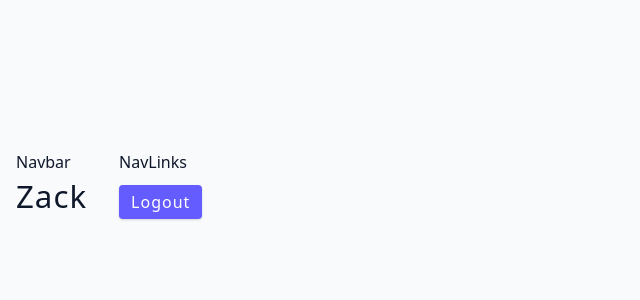
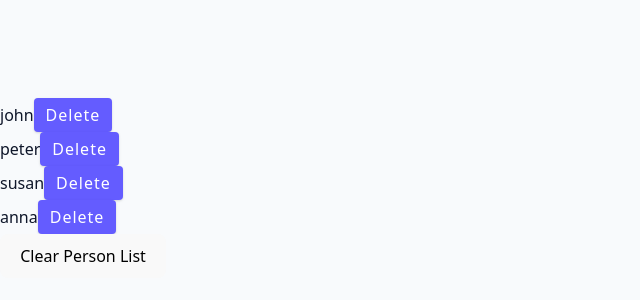
Before and after one commit to VaSu2003/useState-example, a React (Vite) app: page / in a window 1280 px wide. Shown: the part 212-512 px from the top of the page, without its empty margins (0-640 px from the left). Built offline with nearby package versions, Linux system fonts and the light colour scheme.

Commit message:
add a reset button functionality to the people's list

```diff
--- a/src/App.jsx
+++ b/src/App.jsx
@@ -16,10 +16,11 @@ import UseRefBasics from './UseRefBasics';
 import ToggleExample from './ToggleExample';
 import Navbar from './Navbar';
 import { useGlobalContext } from './Context';
+import ReducerBasics from './useReducer';
 
 function App() {
   const {user,setUser} = useGlobalContext()
-  console.log(user)
+
   return (
     <>
       {/* <h2>This is the list of people</h2> */}
@@ -38,7 +39,8 @@ function App() {
       {/* <ControlledInputs/> */}
       {/* <UseRefBasics/> */}
       {/* <ToggleExample/> */}
-      <Navbar/>
+      {/* <Navbar/> */}
+      <ReducerBasics/>
     </>
   )
 }
--- /dev/null
+++ b/src/useReducer.jsx
@@ -0,0 +1,38 @@
+import { useState } from "react";
+import {data} from './data.js'
+
+function ReducerBasics() {
+
+    const [people, setPeople] = useState(data);
+    function deletePerson(id){
+        setPeople(people.filter((person)=> person.id !== id))
+    }
+    function clearPerson(){
+        setPeople([])
+    }
+    return (
+        <>
+        {people.length === 0 ? <button onClick={()=>setPeople(data)}>Reset</button> : <>
+        <ul>
+                {
+                    people.map((person)=>{
+                    return (
+
+                        <li key={person.id}>
+                            {person.name}
+                            <button id = {person.id} onClick = {()=>deletePerson(person.id)} className="btn">Delete</button>
+                        </li>
+
+
+                    )
+                    })
+                }
+            </ul>
+            <button onClick = {clearPerson}>Clear Person List</button>
+        </>}
+
+        </>
+    )
+}
+
+export default ReducerBasics
```
